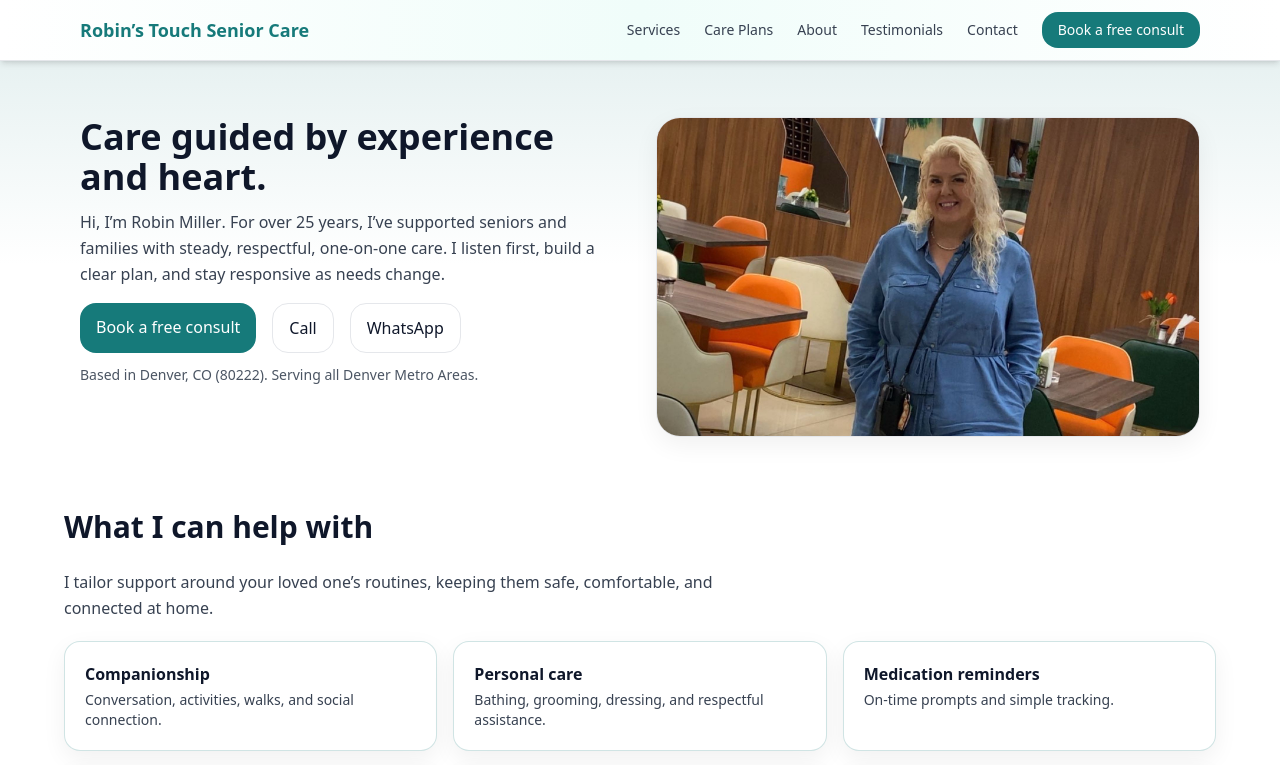
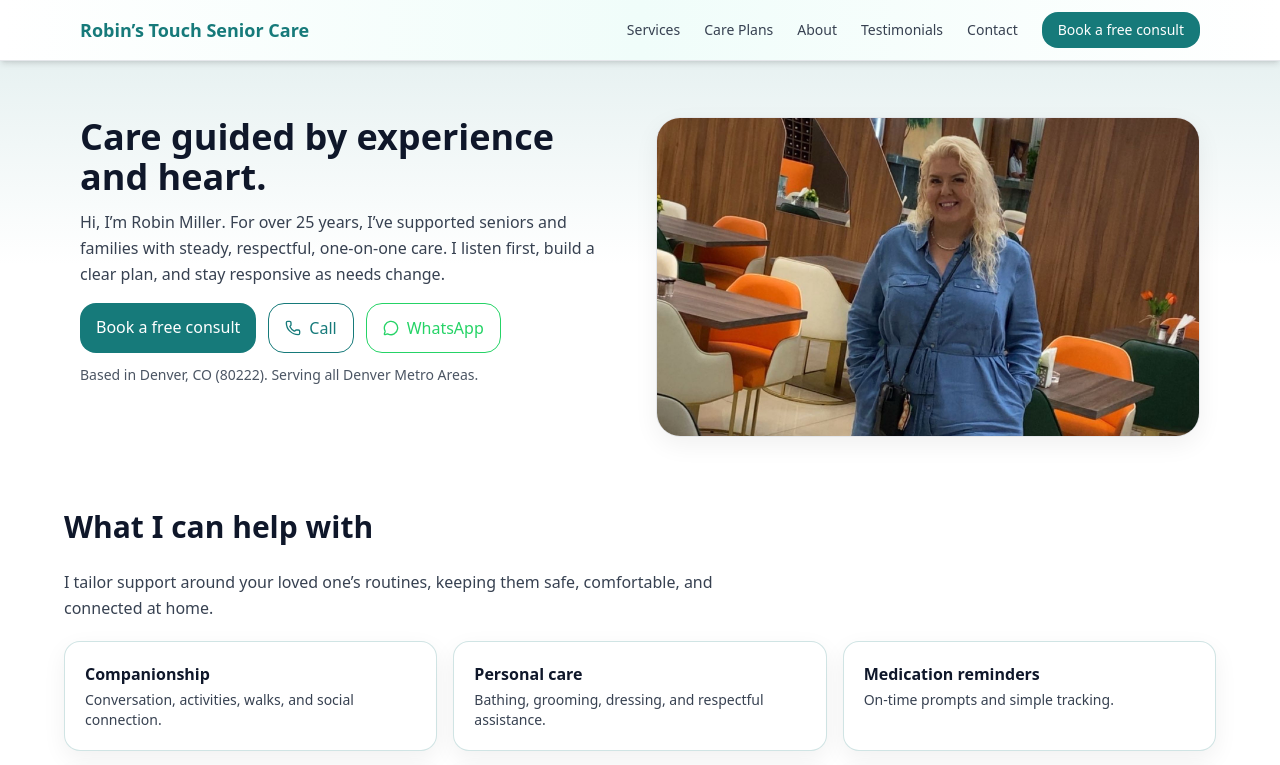
Before and after one commit to ReechardDev/marie-care, a Next.js app: page / in a window 1280 px wide. Shown: the top 765 px of the page. Built offline with nearby package versions, Linux system fonts and the light colour scheme.

Commit message:
Polish: Tailwind fix, CTA hover colors, icon services, pricing alignment + gold badge, copy tweaks

```diff
--- a/app/care-plans/page.js
+++ b/app/care-plans/page.js
@@ -18,30 +18,34 @@ export default function CarePlansPage() {
           days. We’ll confirm exact pricing during your consult.
         </p>
 
-        {/* Pricing cards */}
-        <div className="mt-6 grid gap-4 sm:grid-cols-2 md:grid-cols-3">
+        {/* Pricing cards (equal height, CTA pinned) */}
+        <div className="mt-6 grid gap-4 sm:grid-cols-2 md:grid-cols-3 items-stretch">
           {PLANS.map((p) => (
             <div
               key={p.name}
-              className="group relative rounded-2xl border border-teal/20 bg-gradient-to-b from-white to-teal-50/30 p-5 shadow-soft transition hover:-translate-y-0.5 hover:shadow-md"
+              className="group relative h-full rounded-2xl border border-teal/20 bg-gradient-to-b from-white to-teal-50/30 p-5 shadow-soft transition hover:-translate-y-0.5 hover:shadow-md flex flex-col"
             >
               {p.popular && (
                 <div
-                  className="absolute -top-3 right-3 rounded-full bg-[#167a7a] text-white text-xs px-3 py-1 shadow-soft"
+                  className="absolute -top-3 right-3 rounded-full bg-[#D4AF37] text-white text-xs px-3 py-1 shadow-soft"
                   aria-label="Most Popular plan"
                 >
                   Most Popular
                 </div>
               )}
+
               <div className="flex items-baseline justify-between">
                 <div className="font-semibold text-gray-900">{p.name}</div>
                 <div className="text-lg font-semibold text-[#167a7a]">{p.from}</div>
               </div>
-              <ul className="mt-3 space-y-1 text-gray-700">
+
+              {/* grow to push CTA down */}
+              <ul className="mt-3 space-y-1 text-gray-700 flex-1">
                 {p.bullet.map((b) => (
                   <li key={b}>• {b}</li>
                 ))}
               </ul>
+
               <a
                 href="/contact"
                 className="inline-block mt-4 rounded-xl2 bg-[#167a7a] text-white px-4 py-3 transition hover:-translate-y-0.5 hover:shadow-md focus:outline-none focus:ring-2 focus:ring-[#167a7a]"
@@ -53,7 +57,7 @@ export default function CarePlansPage() {
           ))}
         </div>
 
-        {/* Details below the cards for a clean mobile stack */}
+        {/* Details */}
         <div className="mt-8 space-y-4 text-sm text-gray-800">
           <div className="rounded-xl2 bg-card p-5 shadow-soft border border-teal/10">
             <div className="font-semibold mb-2">Add-ons</div>
--- a/app/page.js
+++ b/app/page.js
@@ -1,4 +1,5 @@
 // app/page.js
+import CTAButtons from "@/components/CTAButtons";
 import Image from "next/image";
 import Section from "@/components/Section";
 import { SITE } from "@/lib/site";
@@ -48,33 +49,13 @@ export default function HomePage() {
               </p>
 
               {/* Primary actions */}
-              <div className="mt-4 flex flex-wrap gap-3 sm:gap-4">
-                <a
-                  href="/contact"
-                  className="rounded-xl2 bg-teal text-white px-4 py-3 focus:outline-none focus:ring-2 focus:ring-teal"
-                >
-                  Book a free consult
-                </a>
-                <a
-                  href={SITE?.phoneLink}
-                  className="rounded-xl2 border px-4 py-3 focus:outline-none focus:ring-2 focus:ring-teal"
-                  aria-label={`Call ${businessName}`}
-                >
-                  Call
-                </a>
-                <a
-                  href={SITE?.whatsappLink}
-                  target="_blank"
-                  rel="noopener noreferrer"
-                  className="rounded-xl2 border px-4 py-3 focus:outline-none focus:ring-2 focus:ring-teal"
-                >
-                  WhatsApp
-                </a>
-              </div>
+<div className="mt-4">
+  <CTAButtons compact align="left" />
+</div>
 
-              <p className="mt-3 text-sm text-gray-600">
-                Based in Denver, CO (80222). Serving all Denver Metro Areas.
-              </p>
+<p className="mt-3 text-sm text-gray-600">
+  Based in Denver, CO (80222). Serving all Denver Metro Areas.
+</p>
             </div>
 
             {/* Right hero block */}
--- a/app/services/page.js
+++ b/app/services/page.js
@@ -1,4 +1,5 @@
 // app/services/page.js
+import CTAButtons from "@/components/CTAButtons";
 import { HeartHandshake, Bath, Pill, Utensils, Car, Clock } from "lucide-react";
 import Section from "@/components/Section";
 import CTAButtons from "@/components/CTAButtons";
@@ -55,29 +56,10 @@ export default function ServicesPage() {
         </div>
 
         {/* Quick CTA row */}
-        <div className="mt-8 flex flex-wrap gap-3">
-          <a
-            href="/contact"
-            className="rounded-xl2 bg-[#167a7a] text-white px-4 py-3 transition hover:-translate-y-0.5 hover:shadow-md focus:outline-none focus:ring-2 focus:ring-[#167a7a]"
-          >
-            Book a free consult
-          </a>
-          <a
-            href={SITE.phoneLink}
-            className="rounded-xl2 border px-4 py-3 transition hover:-translate-y-0.5 hover:shadow-md focus:outline-none focus:ring-2 focus:ring-[#167a7a]"
-          >
-            Call
-          </a>
-          <a
-            href={SITE.whatsappLink}
-            target="_blank"
-            rel="noopener noreferrer"
-            className="rounded-xl2 border px-4 py-3 transition hover:-translate-y-0.5 hover:shadow-md focus:outline-none focus:ring-2 focus:ring-[#167a7a]"
-          >
-            WhatsApp
-          </a>
-        </div>
-      </Section>
+<div className="mt-8">
+  <CTAButtons compact align="left" />
+</div>
+</Section>
 
       {/* Clarity box */}
       <Section title="What’s included / What’s not" className="bg-cream">
--- a/components/CTAButtons.jsx
+++ b/components/CTAButtons.jsx
@@ -1,12 +1,44 @@
+// components/CTAButtons.jsx
+"use client";
+
+import { Phone, MessageCircle } from "lucide-react";
 import { SITE } from "@/lib/site";
 
-export default function CTAButtons({ compact = false }) {
-  const base = compact ? "px-3 py-2 text-sm" : "px-4 py-3";
+export default function CTAButtons({ compact = false, align = "left" }) {
+  const pad = compact ? "px-4 py-3" : "px-5 py-3";
+  const wrap = align === "center" ? "justify-center" : "";
+
   return (
-    <div className="mt-4 flex gap-3 flex-wrap">
-      <a href="/contact" className={`rounded-xl2 bg-teal text-white ${base}`}>Book a free consult</a>
-      <a href={SITE.phoneLink} className={`rounded-xl2 border ${base}`}>Call</a>
-      <a href={SITE.whatsappLink} target="_blank" className={`rounded-xl2 border ${base}`}>WhatsApp</a>
+    <div className={`flex flex-wrap gap-3 ${wrap}`}>
+      {/* Primary */}
+      <a
+        href="/contact"
+        className={`rounded-xl2 bg-[#167a7a] text-white ${pad} transition hover:-translate-y-0.5 hover:shadow-md focus:outline-none focus:ring-2 focus:ring-[#167a7a]`}
+      >
+        Book a free consult
+      </a>
+
+      {/* Call */}
+      <a
+        href={SITE.phoneLink}
+        aria-label={`Call ${SITE.name}`}
+        className={`rounded-xl2 border border-[#167a7a] text-[#167a7a] ${pad} flex items-center gap-2 transition hover:bg-[#167a7a]/10 hover:-translate-y-0.5 hover:shadow-sm focus:outline-none focus:ring-2 focus:ring-[#167a7a]`}
+      >
+        <Phone className="h-4 w-4" />
+        Call
+      </a>
+
+      {/* WhatsApp */}
+      <a
+        href={SITE.whatsappLink}
+        target="_blank"
+        rel="noopener noreferrer"
+        className={`rounded-xl2 border border-[#25D366] text-[#25D366] ${pad} flex items-center gap-2 transition hover:bg-[#25D366]/10 hover:-translate-y-0.5 hover:shadow-sm focus:outline-none focus:ring-2 focus:ring-[#25D366]`}
+        aria-label="Open WhatsApp chat"
+      >
+        <MessageCircle className="h-4 w-4" />
+        WhatsApp
+      </a>
     </div>
   );
 }
```
